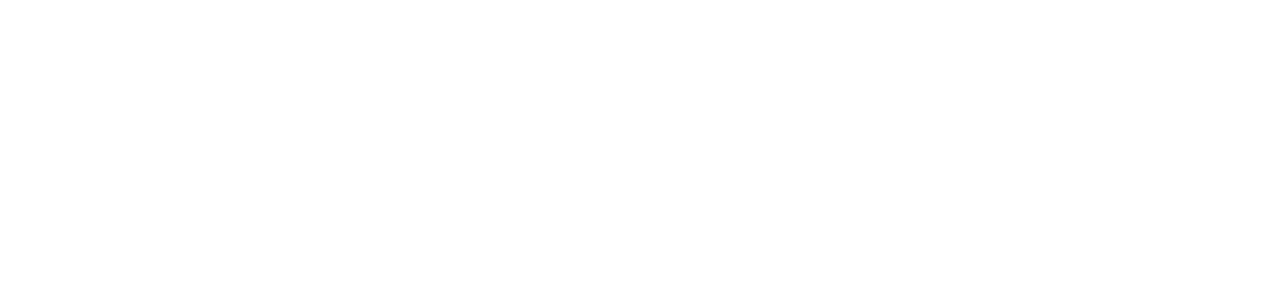
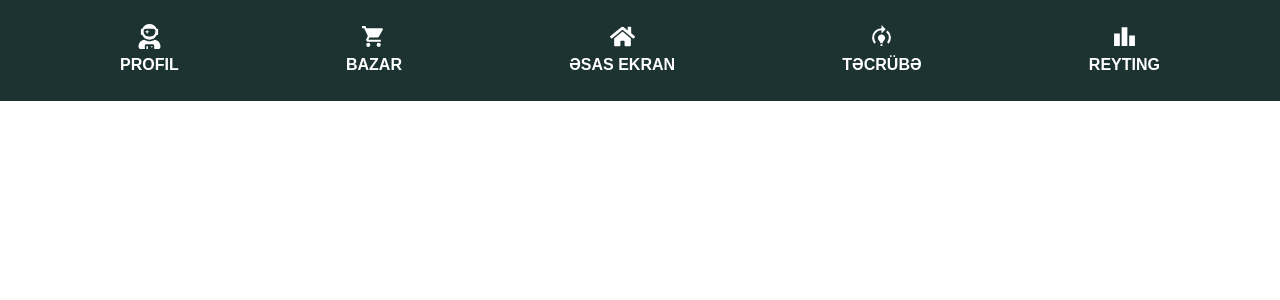
Before and after one commit to DashginAsgarli/Flag-Quiz-App, a React (Vite) app: page / in a window 1280 px wide. Shown: the top 300 px of the page. Built offline with nearby package versions, Linux system fonts and the light colour scheme.

Commit message:
add navbar component

```diff
--- a/package.json
+++ b/package.json
@@ -14,6 +14,7 @@
     "react": "^19.2.0",
     "react-dom": "^19.2.0",
     "react-icons": "^5.5.0",
+    "react-router-dom": "^7.13.0",
     "tailwindcss": "^4.1.18"
   },
   "devDependencies": {
--- a/src/App.jsx
+++ b/src/App.jsx
@@ -1,8 +1,11 @@
 import React from 'react'
-
+import { Routes, Route, Link } from 'react-router-dom';
+import Header from './component/Header/header.jsx';
 function App() {
   return (
     <>
+
+    <Header />
 
     </>
   )
--- /dev/null
+++ b/src/component/Header/header.jsx
@@ -0,0 +1,36 @@
+import React from 'react'
+import { FaUserAstronaut, FaHome } from "react-icons/fa";
+import { MdModelTraining ,MdLeaderboard, MdShoppingCart } from "react-icons/md";
+function Header() {
+
+    return (
+        <>
+            <section>
+                <div className='px-6 py-4 lg:px-30 lg:py-6 lg:text-[16px] flex justify-between text-[12px] font-[600] uppercase bg-[#1c3331] text-white'>
+                    <div className='flex flex-col items-center gap-1'>
+                        <FaUserAstronaut className='lg:text-[25px]' />
+                        <div>Profil</div>
+                    </div>
+                    <div className='flex flex-col items-center gap-1'>
+                        <MdShoppingCart className='lg:text-[25px]' />
+                        <div>Bazar</div>
+                    </div>
+                    <div className='flex flex-col items-center gap-1'>
+                        <FaHome className='lg:text-[25px]' />
+                        <div>Əsas ekran</div>
+                    </div>
+                    <div className='flex flex-col items-center gap-1'>
+                        <MdModelTraining className='lg:text-[25px]' />
+                        <div>Təcrübə</div>
+                    </div>
+                    <div className='flex flex-col items-center gap-1'>
+                        <MdLeaderboard className='lg:text-[25px]' />
+                        <div>Reyting</div>
+                    </div>
+                </div>
+            </section>
+        </>
+    )
+}
+
+export default Header;
--- a/src/index.css
+++ b/src/index.css
@@ -1 +1,9 @@
 @import "tailwindcss";
+@import url('https://fonts.googleapis.com/css2?family=Montserrat:ital,wght@0,100..900;1,100..900&family=Poppins:ital,wght@0,100;0,200;0,300;0,400;0,500;0,600;0,700;0,800;0,900;1,100;1,200;1,300;1,400;1,500;1,600;1,700;1,800;1,900&family=Roboto:ital,wght@0,100..900;1,100..900&display=swap');
+
+body {
+  /* font-family: 'Poppins', sans-serif; */
+  /* font-family: 'Roboto', sans-serif; */
+  font-family: 'Montserrat', sans-serif;
+
+}
--- a/src/main.jsx
+++ b/src/main.jsx
@@ -1,8 +1,11 @@
 import { StrictMode } from 'react'
 import { createRoot } from 'react-dom/client'
+import { BrowserRouter } from 'react-router-dom'
 import './index.css'
 import App from './App.jsx'
 
 createRoot(document.getElementById('root')).render(
+  <BrowserRouter>
     <App />
+  </BrowserRouter>
 )
```
Also changed, not shown: 1 other file (tests, documents, lock files or other folders).
